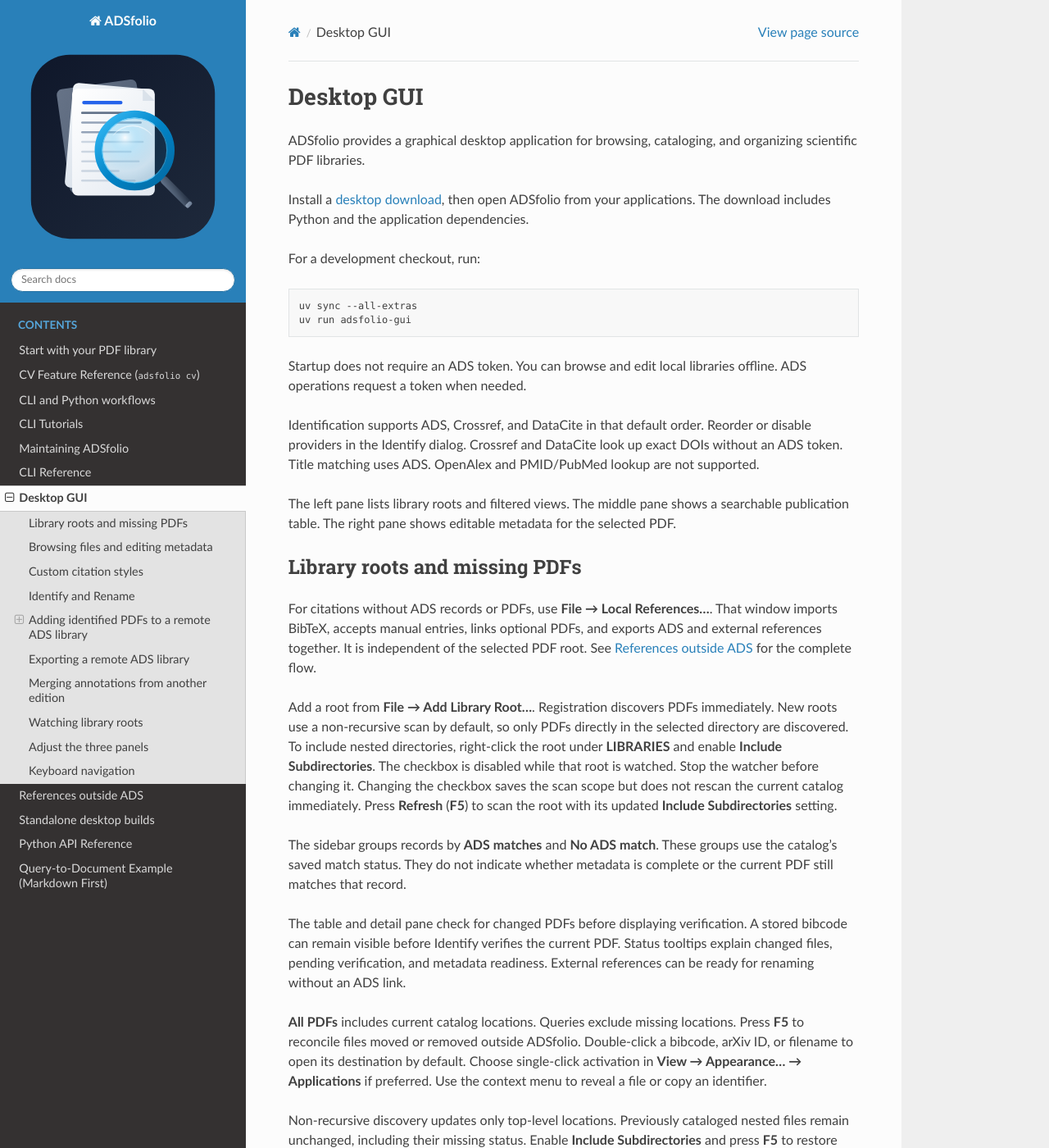
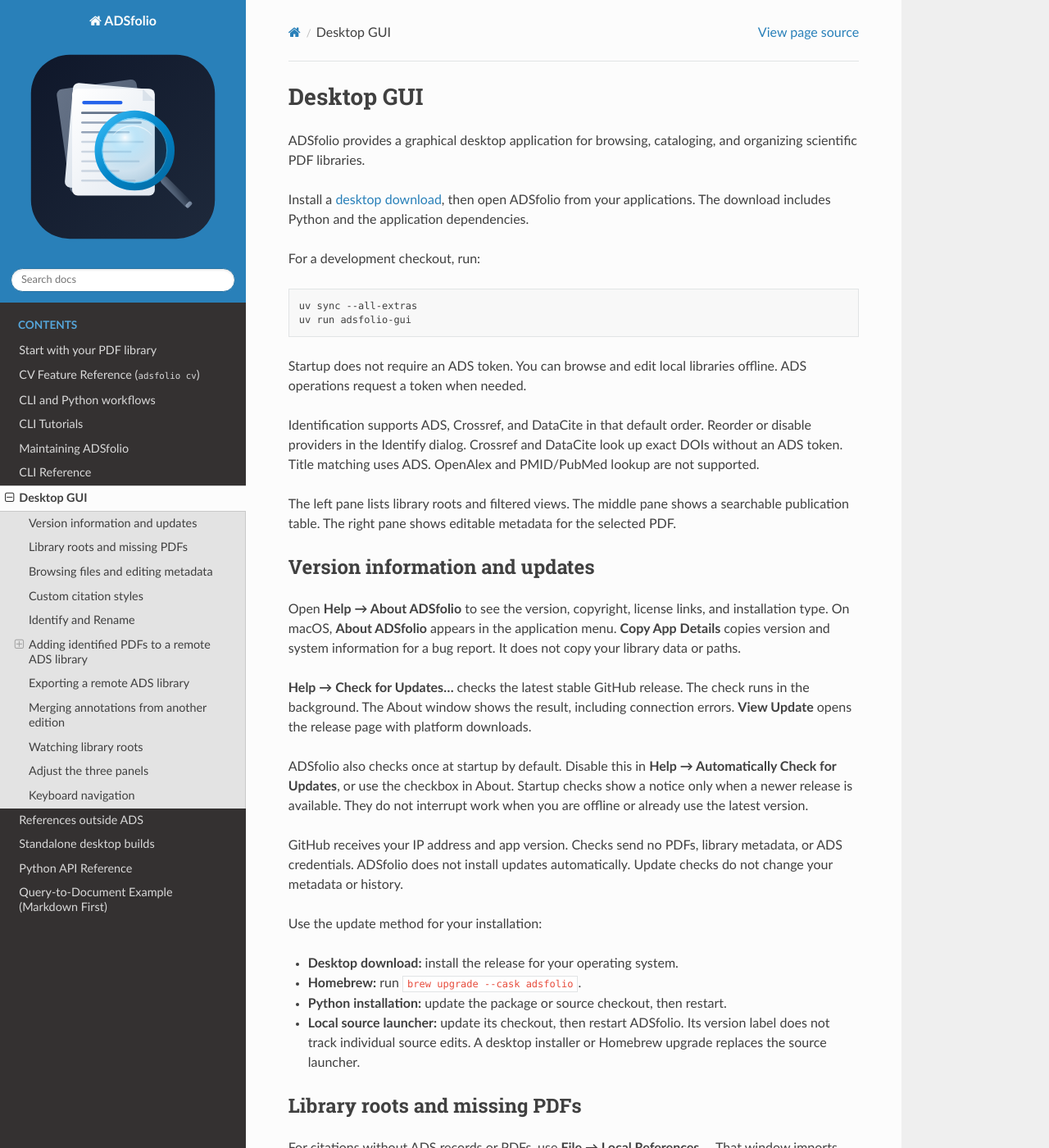
Before and after one commit to ysBach/adsfolio, a Sphinx documentation site: the page built from docs/gui.md, in a window 1280 px wide and 1400 px high. Shown: the whole window at 82% size. Built offline with Sphinx 7.4.7 and the Read the Docs theme 3.1.0, drawn with Linux system fonts in a browser that asks for light colours.

Commit message:
docs: explain app information and update controls

```diff
--- /dev/null
+++ b/docs/api/generated/adsfolio.gui.about.rst
@@ -0,0 +1,4 @@
+adsfolio.gui.about
+==================
+
+.. automodule:: adsfolio.gui.about
--- /dev/null
+++ b/docs/api/generated/adsfolio.gui.updates.rst
@@ -0,0 +1,4 @@
+adsfolio.gui.updates
+====================
+
+.. automodule:: adsfolio.gui.updates
--- a/docs/api/index.rst
+++ b/docs/api/index.rst
@@ -104,6 +104,8 @@
 
    adsfolio.gui
    adsfolio.gui.app
+   adsfolio.gui.about
+   adsfolio.gui.updates
    adsfolio.gui.config
    adsfolio.gui.library
    adsfolio.gui.icons
--- a/docs/conf.py
+++ b/docs/conf.py
@@ -26,6 +26,7 @@
 ]
 
 intersphinx_mapping = {
+    "packaging": ("https://packaging.pypa.io/en/stable/", None),
     "python": ("https://docs.python.org/3", None),
     "click": ("https://click.palletsprojects.com/en/stable/", None),
     "qt": ("https://doc.qt.io/qtforpython-6/", None),
@@ -77,6 +78,7 @@
     "CentralPdfRegistryState": "adsfolio.pdf.registry.CentralPdfRegistryState",
     "QWidget": "PySide6.QtWidgets.QWidget",
     "QObject": "PySide6.QtCore.QObject",
+    "QAction": "PySide6.QtGui.QAction",
 }
 napoleon_type_aliases = autodoc_type_aliases
 
--- a/docs/gui.md
+++ b/docs/gui.md
@@ -24,6 +24,35 @@
 The left pane lists library roots and filtered views. The middle pane shows a
 searchable publication table. The right pane shows editable metadata for the
 selected PDF.
+
+## Version information and updates
+
+Open **Help → About ADSfolio** to see the version, copyright, license links,
+and installation type. On macOS, **About ADSfolio** appears in the application menu.
+**Copy App Details** copies version and system information for a bug report.
+It does not copy your library data or paths.
+
+**Help → Check for Updates…** checks the latest stable GitHub release.
+The check runs in the background. The About window shows the result, including
+connection errors. **View Update** opens the release page with platform downloads.
+
+ADSfolio also checks once at startup by default. Disable this in
+**Help → Automatically Check for Updates**, or use the checkbox in About.
+Startup checks show a notice only when a newer release is available.
+They do not interrupt work when you are offline or already use the latest version.
+
+GitHub receives your IP address and app version. Checks send no PDFs, library
+metadata, or ADS credentials. ADSfolio does not install updates automatically.
+Update checks do not change your metadata or history.
+
+Use the update method for your installation:
+
+- **Desktop download:** install the release for your operating system.
+- **Homebrew:** run `brew upgrade --cask adsfolio`.
+- **Python installation:** update the package or source checkout, then restart.
+- **Local source launcher:** update its checkout, then restart ADSfolio.
+  Its version label does not track individual source edits.
+  A desktop installer or Homebrew upgrade replaces the source launcher.
 
 ## Library roots and missing PDFs
 
```
Also changed, not shown: CHANGELOG.md (+8 -0 lines).
